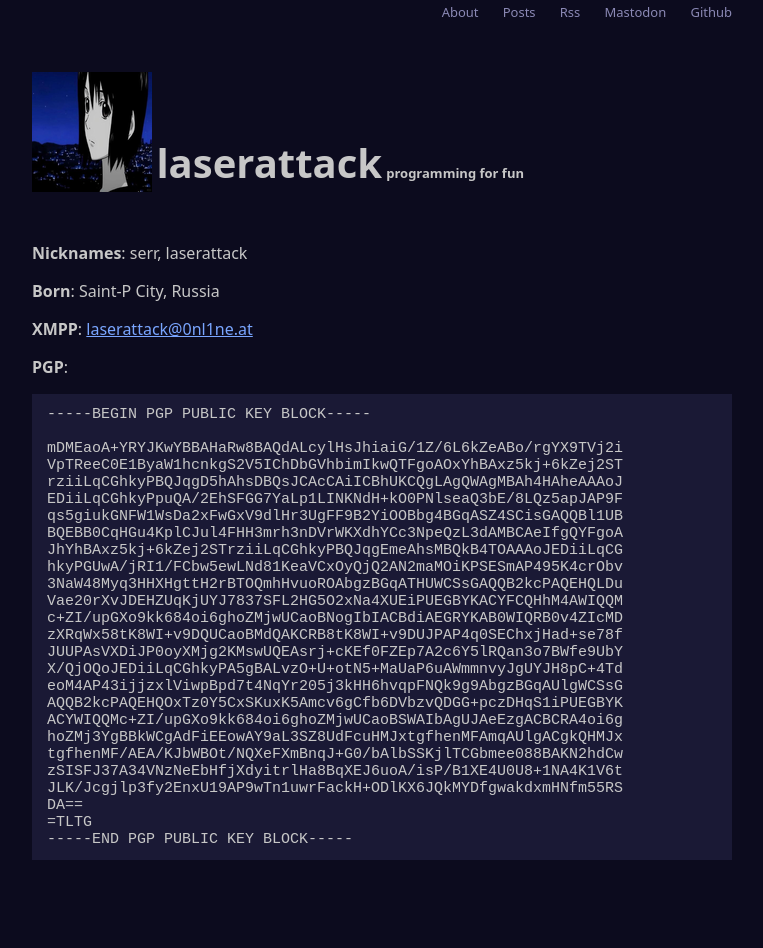
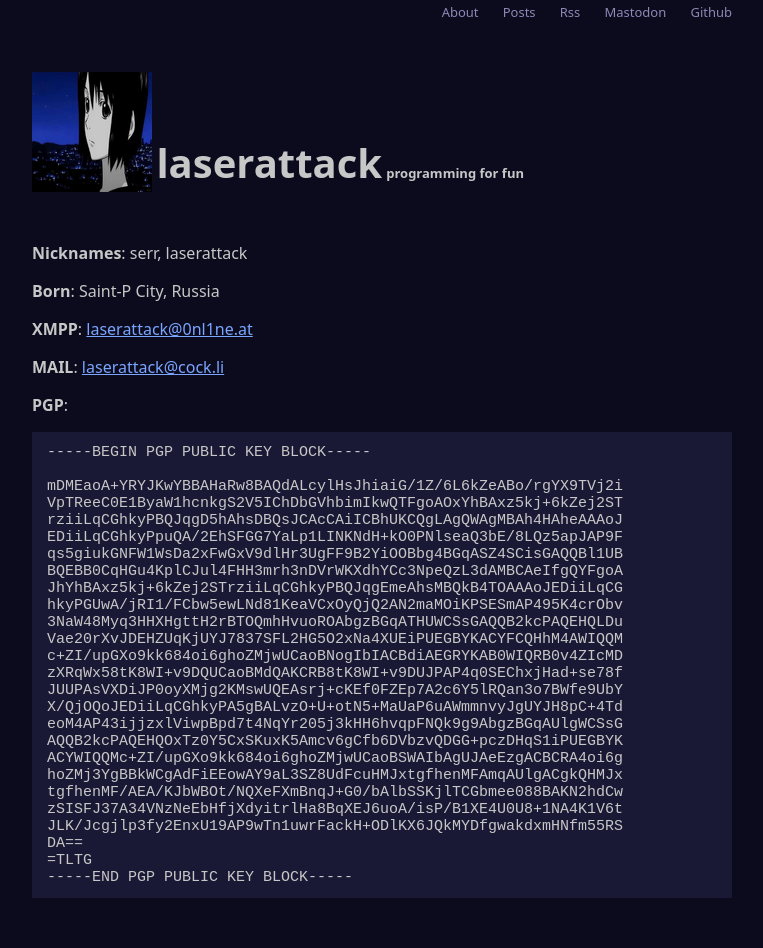
Before and after one commit to laserattack/laserattack.github.io, a Jekyll site: the page built from about.md, in a window 1280 px wide. Shown: the whole page, without its empty margins (258-1021 px from the left). Built offline with Jekyll 4.4.1, drawn with Linux system fonts in a browser that asks for light colours; before the commit the page ends 910 px from its top, so only the background shows below that.

Commit message:
add mail in about page

```diff
--- a/about.md
+++ b/about.md
@@ -7,6 +7,7 @@ permalink: /about/
 <p><b>Nicknames</b>: serr, laserattack</p>
 <p><b>Born</b>: Saint-P City, Russia</p>
 <p><b>XMPP</b>: <a href="xmpp:laserattack@0nl1ne.at">laserattack@0nl1ne.at</a></p>
+<p><b>MAIL</b>: <a href="mailto:laserattack@cock.li">laserattack@cock.li</a></p>
 <p><b>PGP</b>:</p>
 <p><pre>
 -----BEGIN PGP PUBLIC KEY BLOCK-----
```
